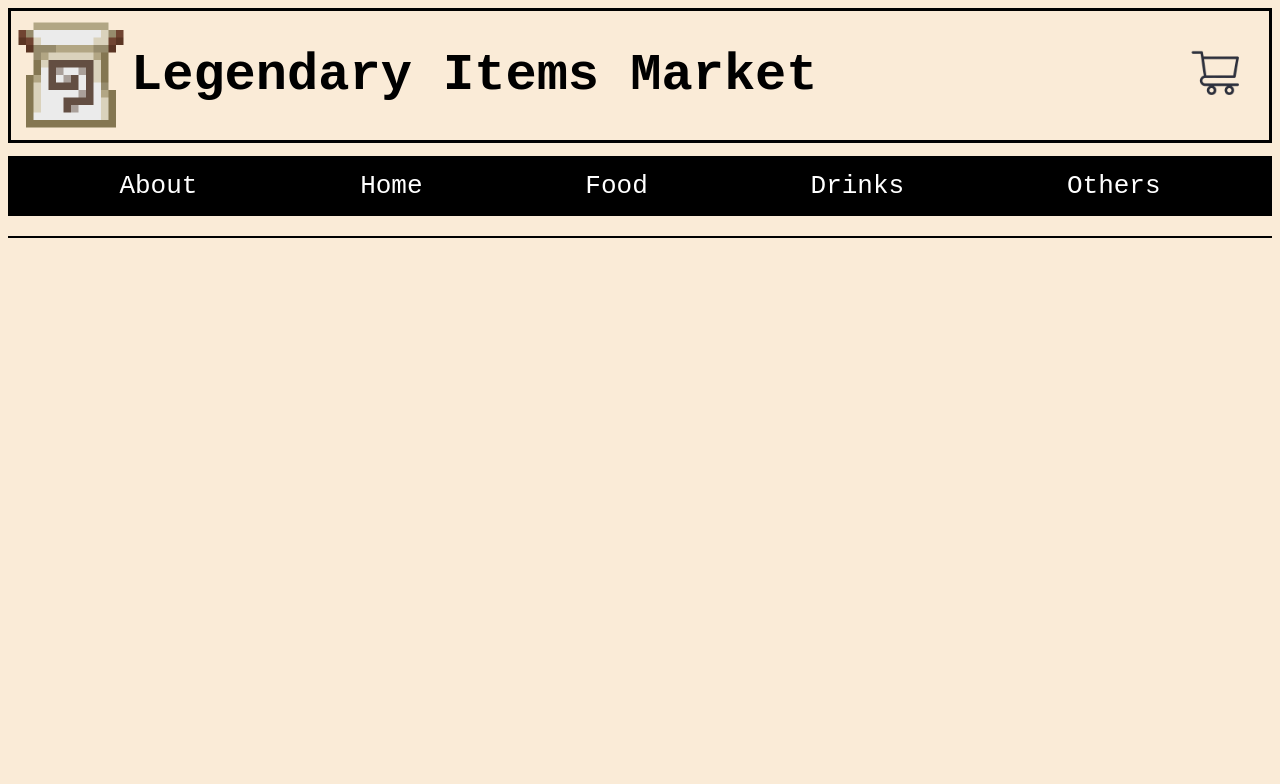
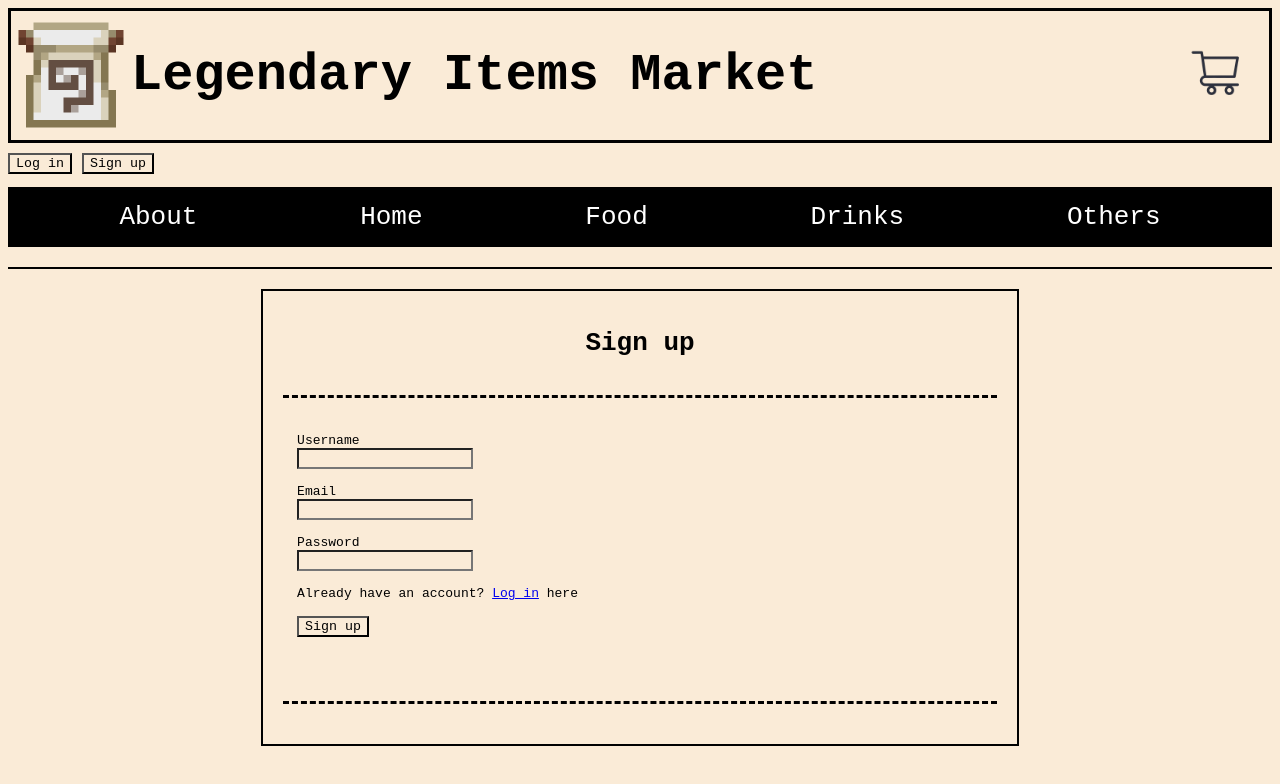
Before and after one commit to tretrautroll2/Projectfoodweb, a React (Create React App) app: page /Signup in a window 1280 px wide. Shown: the top 784 px of the page. Built offline with nearby package versions, Linux system fonts and the light colour scheme; no server answers.

Commit message:
Added login system Firebase

```diff
--- a/package.json
+++ b/package.json
@@ -7,8 +7,10 @@
     "@testing-library/jest-dom": "^5.17.0",
     "@testing-library/react": "^13.4.0",
     "@testing-library/user-event": "^13.5.0",
+    "firebase": "^10.14.0",
     "react": "^18.3.1",
     "react-dom": "^18.3.1",
+    "react-loading-skeleton": "^3.5.0",
     "react-scripts": "^5.0.1",
     "resolve-url-loader": "^5.0.0",
     "web-vitals": "^2.1.4"
--- a/src/App.js
+++ b/src/App.js
@@ -11,10 +11,13 @@ import NotFound from './Pages/NotFound';
 import Logo from './Pages/img/Logo.webp'
 import { Cart } from './Pages/Cart';
 import Cart2 from './Pages/img/Cart2.png'
-
+import Signup from './Pages/Signup.js'
+import Login from './Pages/Login.js'
+import LoginBar from './components/login-bar.js';
 
 
 function App() {
+
   return (
     <>
 
@@ -23,11 +26,13 @@ function App() {
           <div className='Page-title'>
             <img src={Logo} className='logo' alt='Page Logo'></img>
             <h1 >Legendary Items Market </h1>
+
             <Link to="/Cart" className='Page-title-Cart'>
-            <img src={Cart2} style={{height: '70px', width: '70px'}}></img>
+              <img src={Cart2} style={{ height: '70px', width: '70px' }}></img>
             </Link>
 
           </div>
+          <LoginBar />
           <Navbar />
           <hr className='Custom-hr'></hr>
         </div>
@@ -42,6 +47,8 @@ function App() {
           <Route path='/Drinks' element={<Drinks />} />
           <Route path='/Others' element={<Others />} />
           <Route path='/Cart' element={<Cart />} />
+          <Route path='/Signup' element={<Signup />} />
+          <Route path='/Login' element={<Login />} />
           <Route component={NotFound} />
         </Routes>
       </Router>
--- /dev/null
+++ b/src/Config/firebase.js
@@ -0,0 +1,30 @@
+// Import the functions you need from the SDKs you need
+import { initializeApp } from "firebase/app";
+import { getAnalytics } from "firebase/analytics";
+import { getAuth } from "firebase/auth";
+import { getStorage } from "firebase/storage";
+import { getFirestore } from "firebase/firestore";
+// TODO: Add SDKs for Firebase products that you want to use
+// https://firebase.google.com/docs/web/setup#available-libraries
+
+// Your web app's Firebase configuration
+// For Firebase JS SDK v7.20.0 and later, measurementId is optional
+const firebaseConfig = {
+  apiKey: "AIzaSyDmiefaQRHHQTZavuqvp_X3B732Y8dIhTg",
+  authDomain: "projectfoodweb.firebaseapp.com",
+  projectId: "projectfoodweb",
+  storageBucket: "projectfoodweb.appspot.com",
+  messagingSenderId: "873217048926",
+  appId: "1:873217048926:web:a6c33af88ea41282720fcf",
+  measurementId: "G-933L4H2FHX"
+};
+
+// Initialize Firebase
+const app = initializeApp(firebaseConfig);
+const analytics = getAnalytics(app);
+const auth = getAuth(app)
+const storage = getStorage(app);
+const fs = getFirestore(app);
+
+export {analytics, auth, storage, fs};
+export default app;
--- /dev/null
+++ b/src/Pages/Login.js
@@ -0,0 +1,59 @@
+import { BrowserRouter as Router, Route, Routes, Link, useNavigate } from 'react-router-dom';
+import { useState, useEffect } from "react";
+import { signInWithEmailAndPassword } from 'firebase/auth';
+import { auth } from '../Config/firebase';
+import { useAuth } from '../components/user-status';
+export default function Login() {
+    const [email, setEmail] = useState('');
+    const [password, setPassword] = useState('');
+
+    const navigate = useNavigate();
+
+    const handleLogin = async (e) => {
+        e.preventDefault();
+        signInWithEmailAndPassword(auth, email, password)
+            .then((userCredential) => {
+                const user = userCredential;
+                navigate('/Home');
+                alert('Login succesful');
+                console.log(user);
+            })
+            .catch((error) => {
+                const errorCode = error.code;
+                const errorMessage = error.message;
+                console.log(errorCode, errorMessage)
+            });
+
+    }
+    const { currentUser } = useAuth();
+
+    useEffect(() => {
+        if (currentUser) {
+            navigate('/Home')
+        }
+    }, [currentUser, navigate]);
+
+
+    return (
+        <div className='login-container'>
+            <div style={{ display: 'flex', justifyContent: 'center' }}>
+                <h1>Login</h1>
+            </div>
+            <hr className='dotted-line'></hr>
+            <form onSubmit={handleLogin} className='login-section'>
+                <label>Email</label>
+                <input type="email" required onChange={(e) => setEmail(e.target.value)} value={email}></input>
+                <br></br>
+                <label>Password</label>
+                <input type="password" required onChange={(e) => setPassword(e.target.value)} value={password}></input>
+                <br></br>
+                <span>Don't have an account? <Link to='/Signup'>Sign up</Link> here</span>
+                <br></br>
+                <button type="submit">Log in</button>
+            </form>
+            <br></br>
+            <br></br>
+            <hr className='dotted-line'></hr>
+        </div>
+    )
+}
--- /dev/null
+++ b/src/Pages/Signup.js
@@ -0,0 +1,61 @@
+import { BrowserRouter as Router, Route, Routes, Link } from 'react-router-dom';
+import { useState } from 'react';
+import { auth } from '../Config/firebase';
+import { useNavigate } from 'react-router-dom';
+import { createUserWithEmailAndPassword } from 'firebase/auth';
+
+export default function Signup() {
+    const [userName, setUsername] = useState('');
+    const [email, setEmail] = useState('');
+    const [password, setPassword] = useState('');
+
+    const navigate = useNavigate();
+
+    const handleSignup = async (e) => {
+        e.preventDefault();
+        await createUserWithEmailAndPassword(auth, email, password, userName)
+            .then((userCredential) => {
+                const user = userCredential.user;
+                console.log(user);
+                navigate('/Login');
+                alert('Signup successful');
+
+            })
+            .catch((error) => {
+
+                const errorCode = error.code;
+                const errorMessage = error.message;
+                console.log(errorCode, errorMessage);
+                alert(errorMessage);
+            })
+
+    }
+
+    return (
+        <div className='login-container'>
+            <div style={{ display: 'flex', justifyContent: 'center' }}>
+                <h1>Sign up</h1>
+
+            </div>
+            <hr className='dotted-line'></hr>
+
+            <form autoComplete='off' onSubmit={handleSignup} className='login-section'>
+                <label>Username</label>
+                <input type="text" required onChange={(e) => setUsername(e.target.value)} value={userName}></input>
+                <br></br>
+                <label>Email</label>
+                <input type="email" required onChange={(e) => setEmail(e.target.value)} value={email}></input>
+                <br></br>
+                <label>Password</label>
+                <input type="password" required onChange={(e) => setPassword(e.target.value)} value={password}></input>
+                <br></br>
+                <span>Already have an account? <Link to='/Login'>Log in</Link> here</span>
+                <br></br>
+                <button type='submit'>Sign up</button>
+            </form>
+            <br></br>
+            <br></br>
+            <hr className='dotted-line'></hr>
+        </div>
+    )
+}
--- a/src/components/cart-item.js
+++ b/src/components/cart-item.js
@@ -2,7 +2,7 @@
 import { BrowserRouter as Router, Route, Routes, Link } from 'react-router-dom';
 import { useCart } from "../Context";
 import { Allitems } from '../Allitems';
-
+import Skeleton from 'react-loading-skeleton';
 
 
 const CartItem = () => {
--- /dev/null
+++ b/src/components/login-bar.js
@@ -0,0 +1,29 @@
+import { auth } from "../Config/firebase"
+import { signOut } from "firebase/auth"
+import { useAuth } from "./user-status"
+import { BrowserRouter as Router, Route, Routes, Link } from 'react-router-dom';
+export default function LoginBar() {
+    const handleSignOut = async () => {
+        await signOut(auth);
+    };
+    const { currentUser } = useAuth();
+    return (
+        <div >
+            {currentUser ? (
+                <div className="login-bar-container">
+                    <span>Welcome, {currentUser.email}</span>
+                    <button onClick={handleSignOut}>Sign Out</button>
+                </div>
+            ) : (
+                <div className="login-bar-container">
+                    <Link to="/Login">
+                        <button>Log in</button>
+                    </Link>
+                    <Link to="/Signup">
+                        <button>Sign up</button>
+                    </Link>
+                </div>
+            )}
+        </div>
+    )
+}
--- /dev/null
+++ b/src/components/user-status.js
@@ -0,0 +1,26 @@
+import React, { useState, useEffect, useContext, createContext } from 'react';
+import { onAuthStateChanged, signOut } from "firebase/auth";
+import { auth } from '../Config/firebase';
+
+
+const AuthContext = createContext();
+
+export const AuthContextProvider = ({ children }) => {
+    const [currentUser, setCurrentUser] = useState(null);
+
+    useEffect(() => {
+        const unsubscribe = onAuthStateChanged(auth, user => {
+            setCurrentUser(user);
+        });
+        return unsubscribe;
+    }, []);
+    return (
+        <AuthContext.Provider value={{ currentUser }}>
+            {children}
+        </AuthContext.Provider>
+    )
+}
+
+export const useAuth = () => {
+    return useContext(AuthContext);
+}
--- a/src/index.js
+++ b/src/index.js
@@ -3,15 +3,20 @@ import ReactDOM from 'react-dom/client';
 import App from './App';
 import './style-sheet.css';
 import { CartProvider } from './Context';
+import { AuthContextProvider } from './components/user-status';
+
 
 
 const root = ReactDOM.createRoot(document.getElementById('root'));
 root.render(
 
   <React.StrictMode>
-    <CartProvider>
-      <App />
-    </CartProvider>
+    <AuthContextProvider>
+      <CartProvider>
+        <App />
+      </CartProvider>
+    </AuthContextProvider>
+
   </React.StrictMode>
 
 );
--- a/src/style-sheet.css
+++ b/src/style-sheet.css
@@ -319,3 +319,31 @@
     font-weight: bold;
     font-size: 70%;
 }
+
+
+.login-container{
+    display: flex;
+    flex-flow: column wrap;
+    align-content: center;
+    border: 2px solid black;
+    margin-left: 20%;
+    margin-right: 20%;
+    padding: 20px
+}
+
+.login-section{
+    display: flex;
+    flex-direction: column;
+    align-items: baseline;
+    padding: 2%;
+}
+
+.login-bar-container{
+    display: flex;
+    flex-direction: row;
+    align-items: center;
+    gap: 10px;
+    padding-top: 10px;
+    font-size: 130%;
+
+}
```
Also changed, not shown: 1 other file (tests, documents, lock files or other folders).
